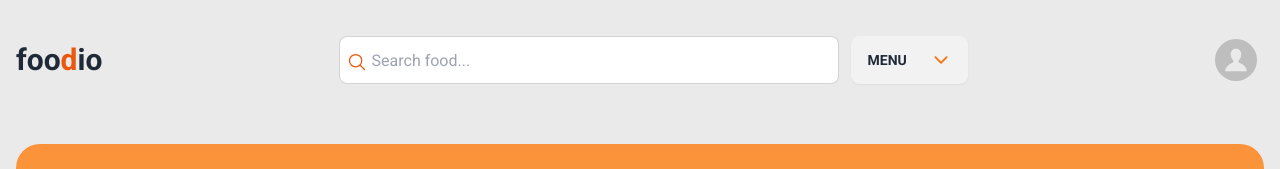
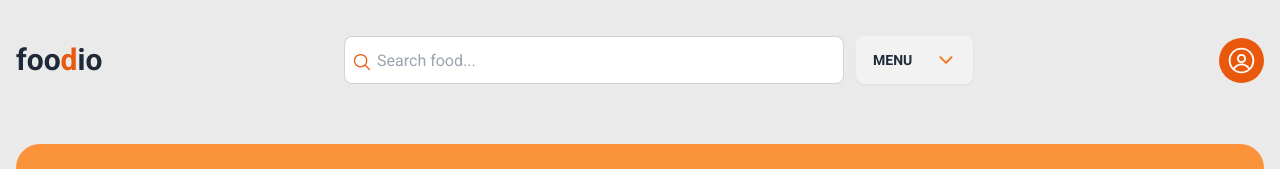
Before and after one commit to justJubair/foodio, a React (Vite) app: page / in a window 1280 px wide. Shown: the top 169 px of the page. Built offline with nearby package versions, Linux system fonts and the light colour scheme; no server answers.

Commit message:
Update: navbar avatar changed

```diff
--- a/src/components/Navbar/Navbar.jsx
+++ b/src/components/Navbar/Navbar.jsx
@@ -1,8 +1,7 @@
-// images
-import avatar2 from "../../assets/avatar-default.svg";
 // icons
 import { IoSearchOutline } from "react-icons/io5";
 import { IoIosArrowDown } from "react-icons/io";
+import { RxAvatar } from "react-icons/rx";
 
 const Navbar = () => {
   return (
@@ -62,7 +61,8 @@ const Navbar = () => {
         </div>
 
         {/* avatar */}
-        <img className="hidden w-14 md:block" src={avatar2} alt="logo" />
+        {/* <img className="hidden w-14 md:block" src={avatar2} alt="logo" /> */}
+        <RxAvatar size={45} className="hidden md:block rounded-full p-2 text-white bg-orange-600"/>
       </div>
     </>
   );
```
